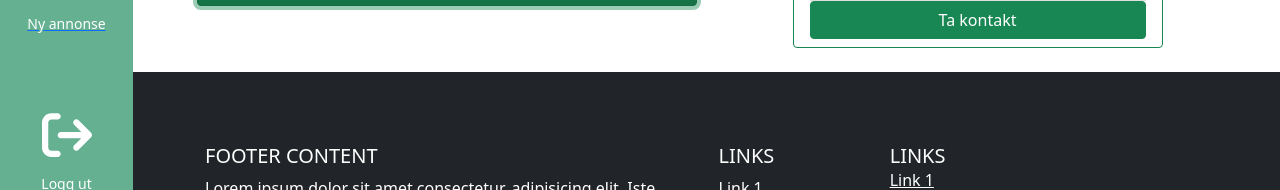
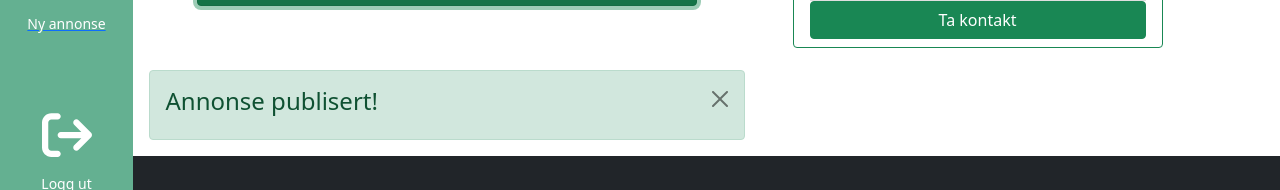
Before and after one commit to JonahNiklas/Ticketer, a React (Create React App) app in the folder frontend/: page /posts in a window 1280 px wide. Both pictures are taken after typing "Sample", "Sample", "Sample", "Sample", "5" into the empty fields and a click on the button "Publiser". Shown: the part 954-1144 px from the top of the page. Built offline with nearby package versions, Linux system fonts and the light colour scheme; no server answers.

Commit message:
feat(ui) Added success alert to CreatePosts

```diff
--- a/frontend/src/features/createpostpage/CreatePosts.tsx
+++ b/frontend/src/features/createpostpage/CreatePosts.tsx
@@ -8,6 +8,7 @@ import Post from './Post';
 import DatePicker from "react-datepicker";
 import "react-datepicker/dist/react-datepicker.css";
 import { useHistory } from 'react-router-dom';
+
 
 
 function CreatePosts() {
@@ -23,6 +24,8 @@ function CreatePosts() {
   const [price, setPrice] = useState<string>('');
   const [isError, setIsError] = useState<boolean>(false);
   const [errorText, setErrorText] = useState<string>('Fyll ut manglende felt');
+  const [IsSuccess, setSuccess] = useState<boolean>(false);
+
 
 
   const categories = [
@@ -56,7 +59,10 @@ function CreatePosts() {
     }
     else{
       setIsError(false);
+      setSuccess(true);
     }
+
+
 
     if (!isError) {
       // TODO: account for deylightsaving in a better way
@@ -210,10 +216,15 @@ function CreatePosts() {
           </Form>
           <Alert show={isError} onClose={() => setIsError(false)} variant="danger" dismissible>
             <Alert.Heading>Det mangler noe informasjon!</Alert.Heading>
+
             <p>
               {errorText}
             </p>
           </Alert>
+          <Alert show={IsSuccess} onClose={() => setSuccess(true)} variant="success" dismissible>
+            <Alert.Heading>Annonse publisert!</Alert.Heading>
+            </Alert>
+
         </div>
         <div className="col">
           <h3 className="m-5">Hvordan ser en typisk annonse ut?</h3>
```
Also changed, not shown: 1 other file (tests, documents, lock files or other folders).
